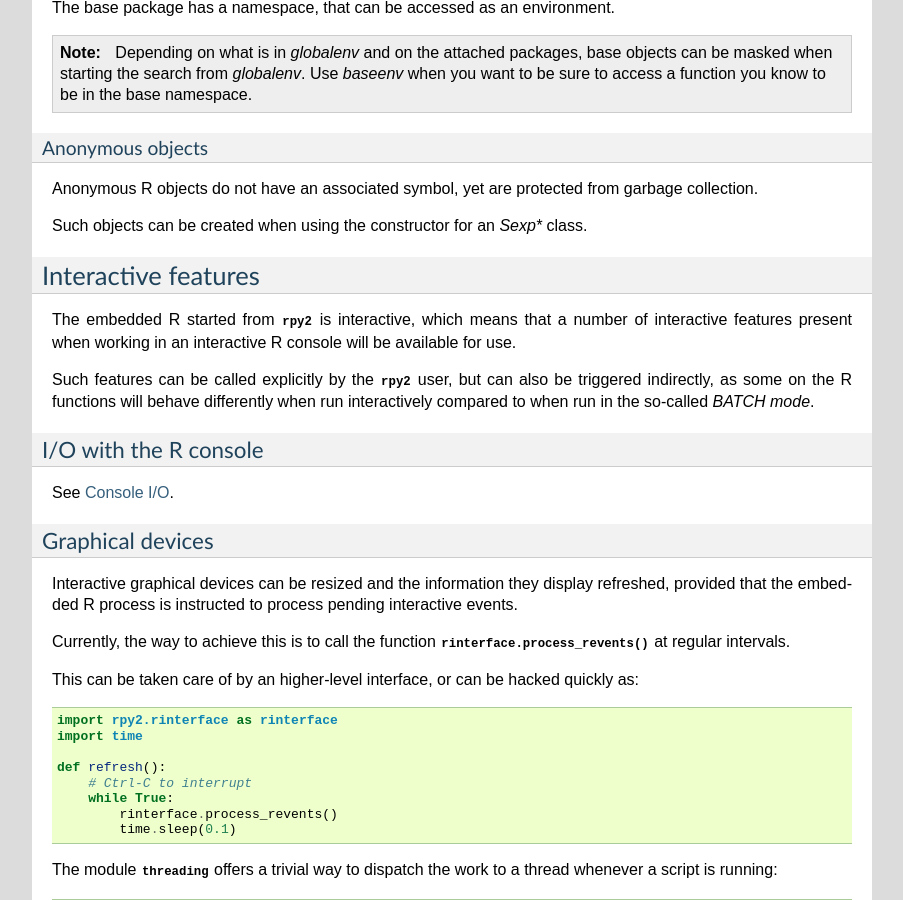
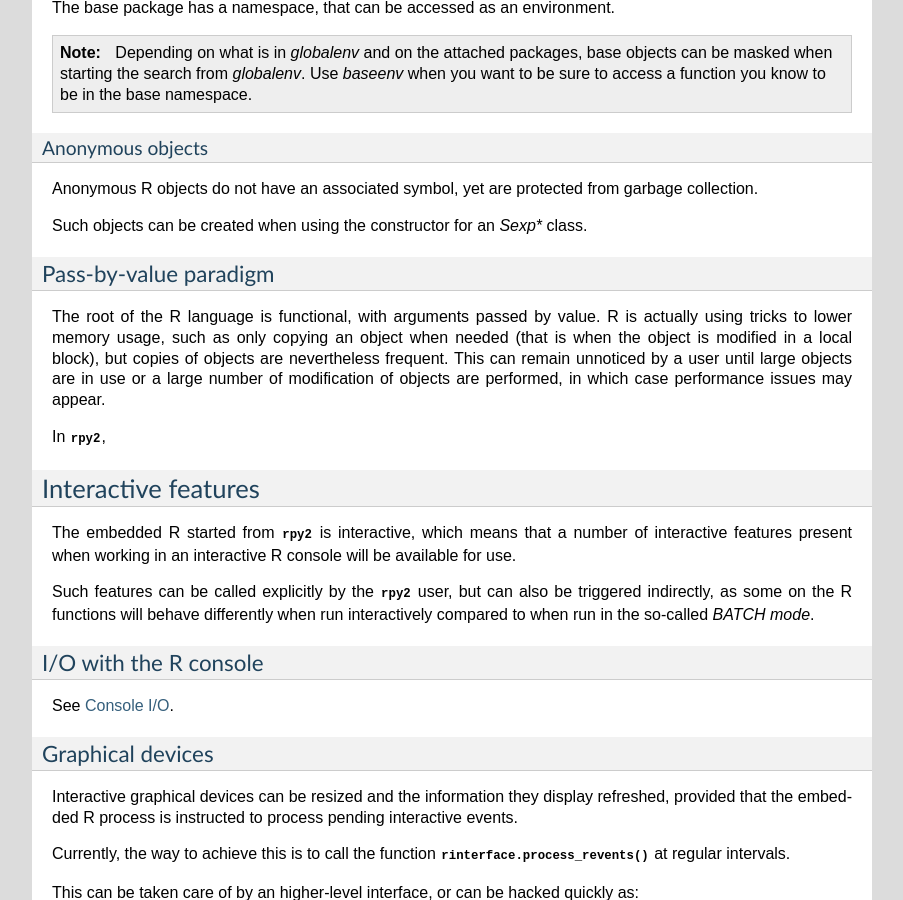
Before and after one commit to rpy2/rpy2, a Sphinx documentation site: the page built from doc/source/rinterface.rst, in a window 1280 px wide and 900 px high, scrolled down 1681 px. Shown: the whole window, without its empty margins (198-1101 px from the left). Built offline with Sphinx 7.4.7, drawn with Linux system fonts in a browser that asks for light colours; formulas are drawn with MathJax 3; cross-references to code outside the pages are shown as plain code; some of the changed text lies outside the part shown.

Commit message:
few lines on R and pass-by-value (the section will likely expand in the fufure) added LISTSXP as a vector type

```diff
--- a/doc/source/rinterface.rst
+++ b/doc/source/rinterface.rst
@@ -138,7 +138,17 @@ from garbage collection.
 
 Such objects can be created when using the constructor for an `Sexp*` class.
 
+Pass-by-value paradigm
+----------------------
 
+The root of the R language is functional, with arguments passed by value.
+R is actually using tricks to lower memory usage, such as only copying an object
+when needed (that is when the object is modified in a local block),
+but copies of objects are nevertheless frequent. This can remain unnoticed
+by a user until large objects are in use or a large number of modification
+of objects are performed, in which case performance issues may appear.
+
+In :mod:`rpy2`,
 
 Interactive features
 ====================
```
Also changed, not shown: other parts of doc/source/rinterface.rst (+3 -0 lines), 1 other file.
